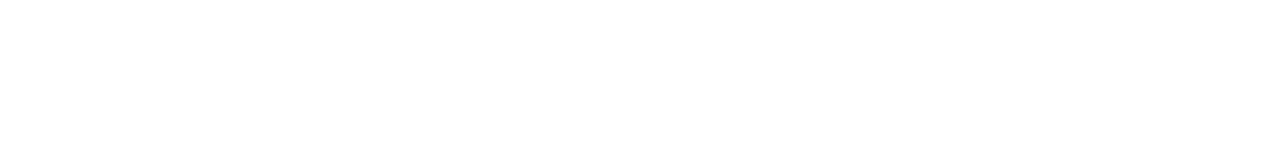
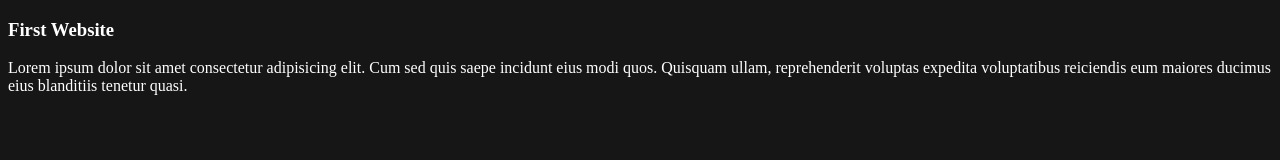
Before and after one commit to AhmadAwsafAnondo/Programming-hero, a plain HTML site: page index.html in a window 1280 px wide. Drawn offline with Linux system fonts and the light colour scheme.

Commit message:
First design

```diff
--- /dev/null
+++ b/Style.css
@@ -0,0 +1,6 @@
+body{
+  background-color: rgb(22, 22, 22);
+}
+div{
+  color: white;
+}
--- a/index.html
+++ b/index.html
@@ -3,9 +3,13 @@
 <head>
   <meta charset="UTF-8">
   <meta name="viewport" content="width=device-width, initial-scale=1.0">
-  <title>Document</title>
+  <title>Github</title>
+  <link rel="stylesheet" href="style.css">
 </head>
 <body>
-
+  <div>
+    <h3>First Website</h3>
+    <p>Lorem ipsum dolor sit amet consectetur adipisicing elit. Cum sed quis saepe incidunt eius modi quos. Quisquam ullam, reprehenderit voluptas expedita voluptatibus reiciendis eum maiores ducimus eius blanditiis tenetur quasi.</p>
+  </div>
 </body>
 </html>
```
